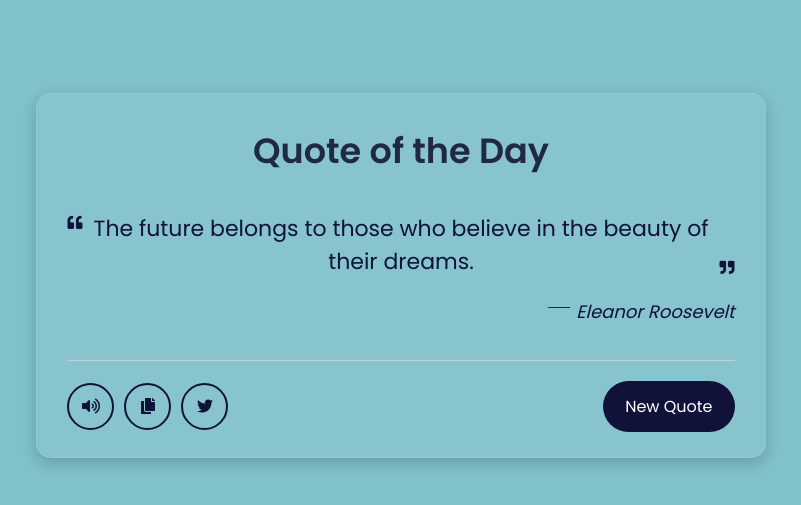
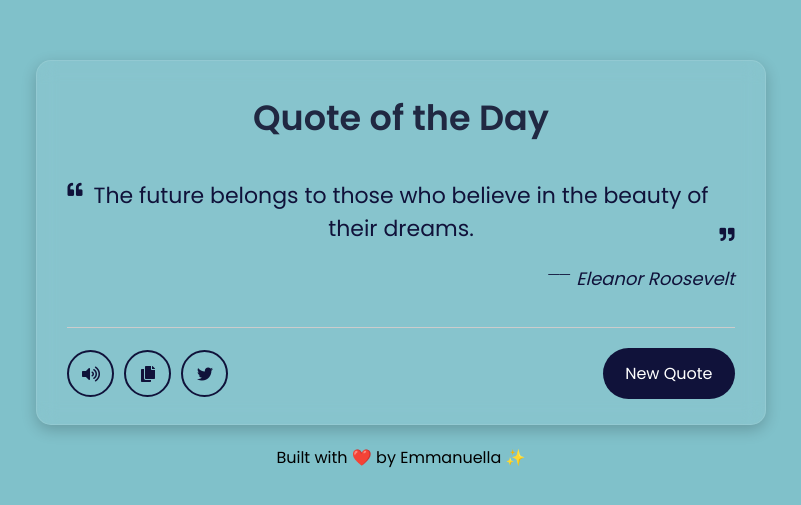
Before and after one commit to Emmanuella-codes/quote-generator, a website with bundled scripts: page index.html in a window 1280 px wide. Shown: the part 125-630 px from the top of the page, without its empty margins (239-1040 px from the left). Built offline with nearby package versions, Linux system fonts and the light colour scheme.

Commit message:
fix more styling issues / add footer content

```diff
--- a/css/style.css
+++ b/css/style.css
@@ -12,6 +12,7 @@ h2 {
   box-sizing: border-box;
   font-family: 'Poppins', sans-serif;
 }
+
 body {
   display: flex;
   align-items: center;
@@ -19,6 +20,7 @@ body {
   min-height: 100vh;
   background: #80c1ca;
 }
+
 .wrapper {
   width: 83%;
   border-radius: 15px;
@@ -30,37 +32,46 @@ body {
   color: rgb(16, 18, 58);
   margin: 0 auto;
 }
+
 header {
   color: #202842;
 }
+
 .wrapper header {
   font-size: 35px;
   font-weight: 600;
   text-align: center;
 }
+
 .wrapper .content {
   margin: 35px 0;
 }
+
 .content .quote-area {
   display: flex;
   justify-content: center;
 }
+
 .quote-area i {
   font-size: 15px;
 }
+
 .quote-area i:first-child {
   margin: 3px 10px 0 0;
 }
+
 .quote-area i:last-child {
   display: flex;
   margin: 0 0 3px 10px;
   align-items: flex-end;
 }
+
 .quote-area .quote {
   font-size: 22px;
   text-align: center;
   word-break: break-all;
 }
+
 .content .author {
   display: flex;
   font-size: 18px;
@@ -68,22 +79,27 @@ header {
   font-style: italic;
   justify-content: flex-end;
 }
+
 .author span:first-child {
   margin: -7px 5px 0 0;
   font-family: monospace;
 }
+
 .wrapper .buttons {
   border-top: 1px solid #ccc;
 }
+
 .buttons .features {
   display: flex;
   margin-top: 20px;
   align-items: center;
   justify-content: space-between;
 }
+
 .features ul {
   display: flex;
 }
+
 .features ul li {
   margin: 0 5px;
   height: 47px;
@@ -98,16 +114,20 @@ header {
   border: 2px solid rgb(16, 18, 58);
   transition: all 0.3s ease;
 }
+
 .features ul li:first-child {
   margin-left: 0;
 }
+
 ul li:is(:hover, .active) {
   color: #fff;
   background: rgb(16, 18, 58);
 }
+
 ul .speech.active {
   pointer-events: none;
 }
+
 .buttons button {
   border: none;
   color: #fff;
@@ -118,9 +138,15 @@ ul .speech.active {
   border-radius: 30px;
   background: rgb(16, 18, 58);
 }
+
 .buttons button.loading {
   opacity: 0.7;
   pointer-events: none;
+}
+
+footer {
+  text-align: center;
+  padding: 20px 0px;
 }
 
 /* small screens */
--- a/index.html
+++ b/index.html
@@ -40,6 +40,9 @@
           </div>
         </div>
       </div>
+      <footer>
+        Built with ❤️ by Emmanuella ✨
+      </footer>
     </div>
     <script src="index.ts"></script>
   </body>
```
